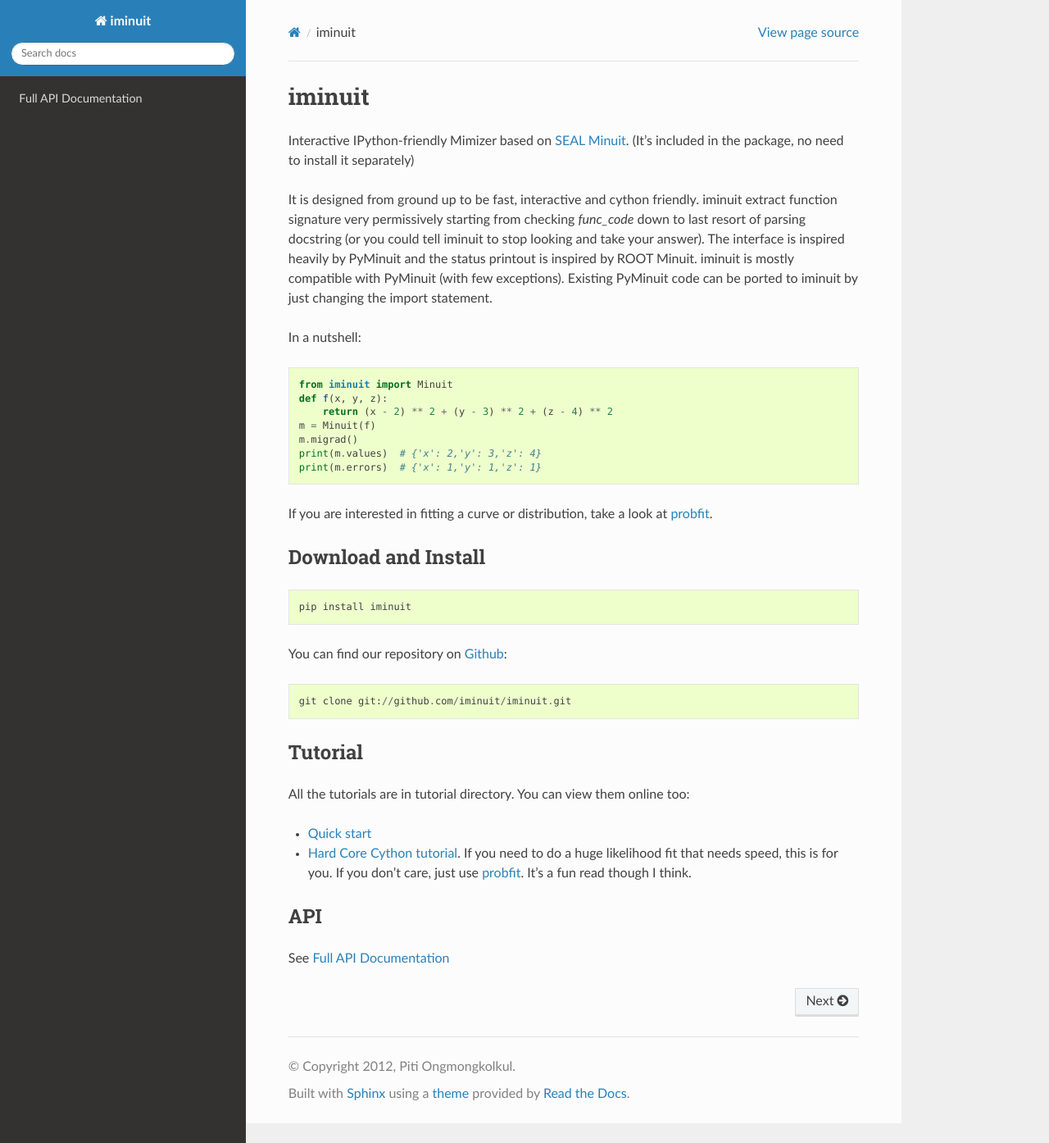
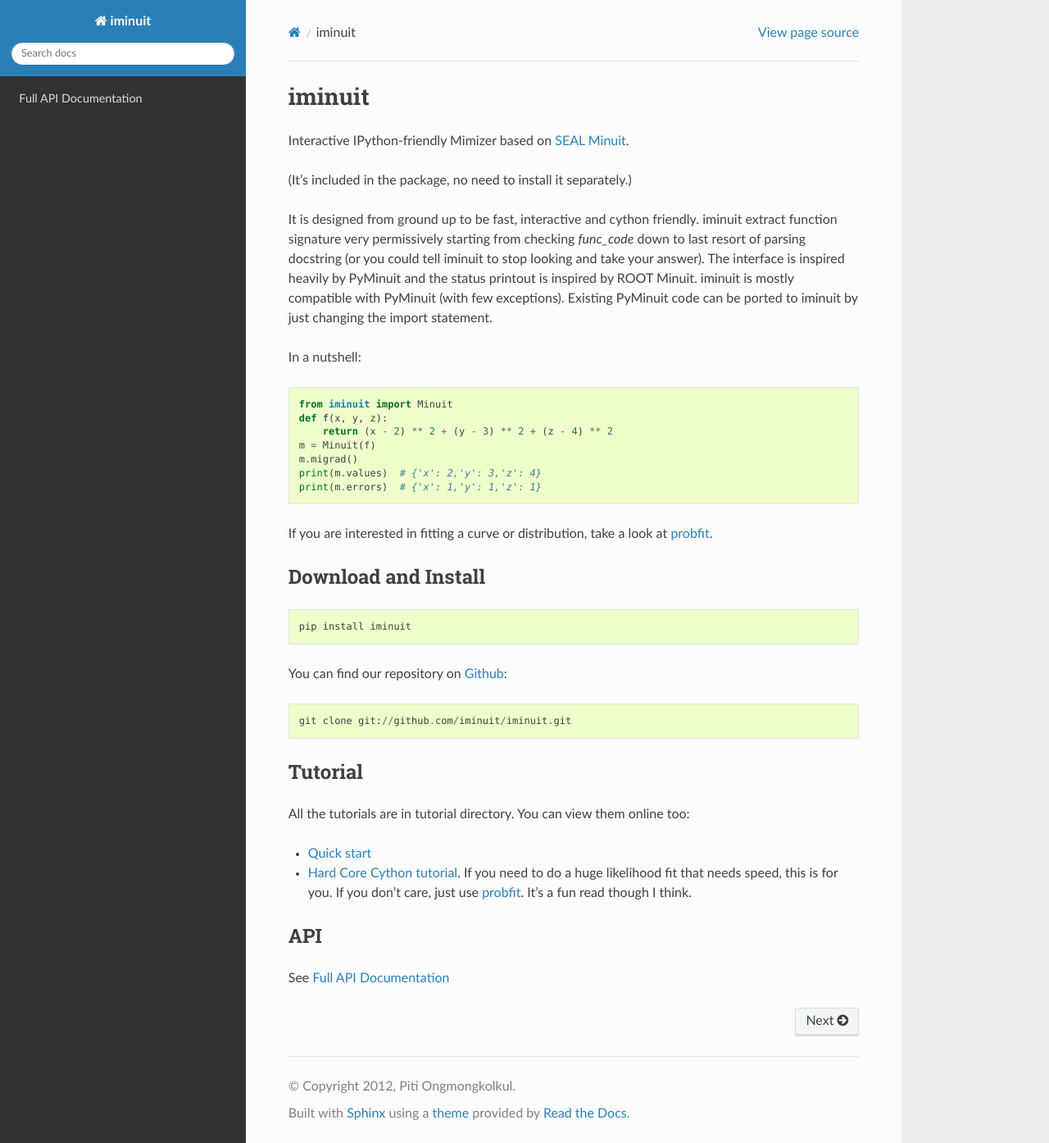
Before and after one commit to scikit-hep/iminuit, a Sphinx documentation site: the page built from doc/index.rst, in a window 1280 px wide and 1394 px high. Shown: the whole window at 82% size. Built offline with Sphinx 7.4.7 and the Read the Docs theme 2.0.0, drawn with Linux system fonts in a browser that asks for light colours; the version number could not be read and is left out.

```diff
--- a/doc/index.rst
+++ b/doc/index.rst
@@ -2,7 +2,8 @@
 =======
 
 Interactive IPython-friendly Mimizer based on `SEAL Minuit <http://seal.web.cern.ch/seal/work-packages/mathlibs/minuit/>`_.
-(It's included in the package, no need to install it separately)
+
+(It's included in the package, no need to install it separately.)
 
 It is designed from ground up to be fast, interactive and cython friendly. iminuit
 extract function signature very permissively starting from checking *func_code*
```
Also changed, not shown: .travis.yml.
